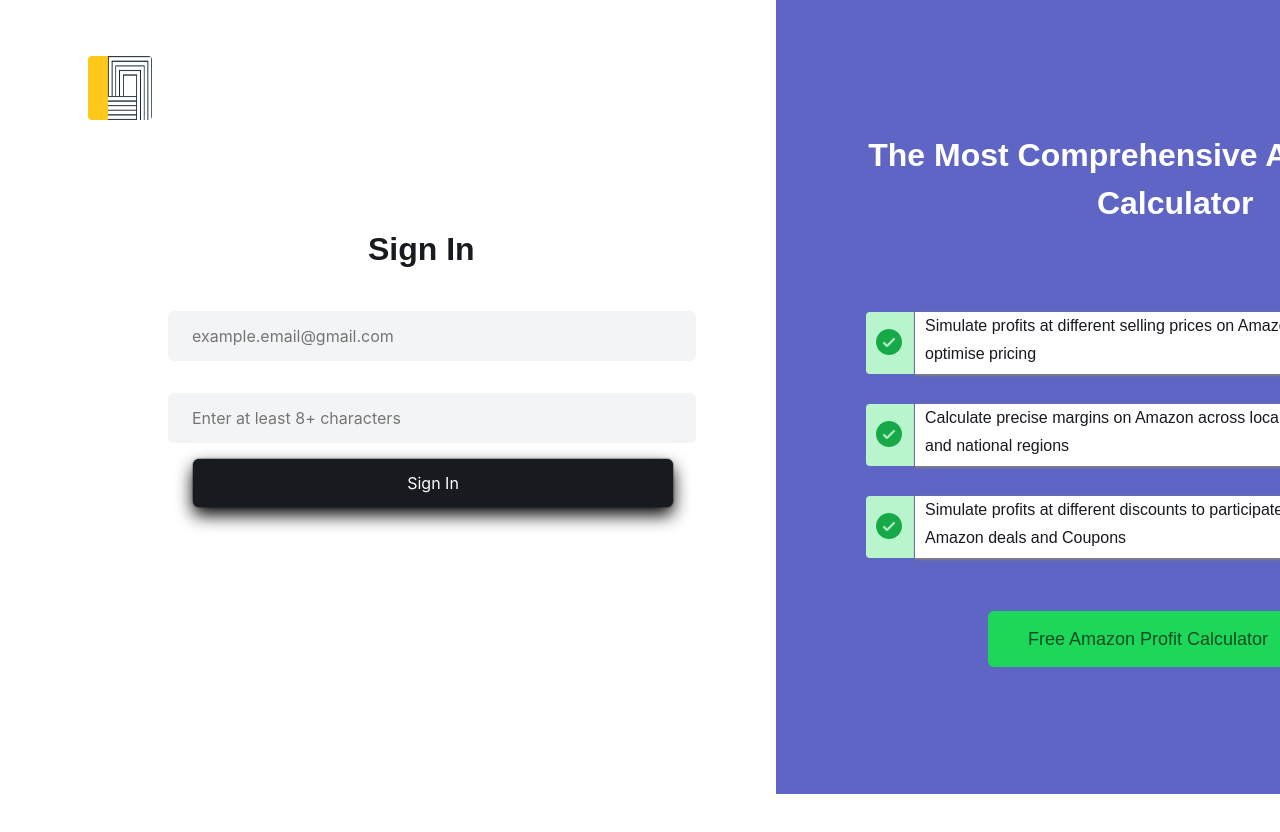
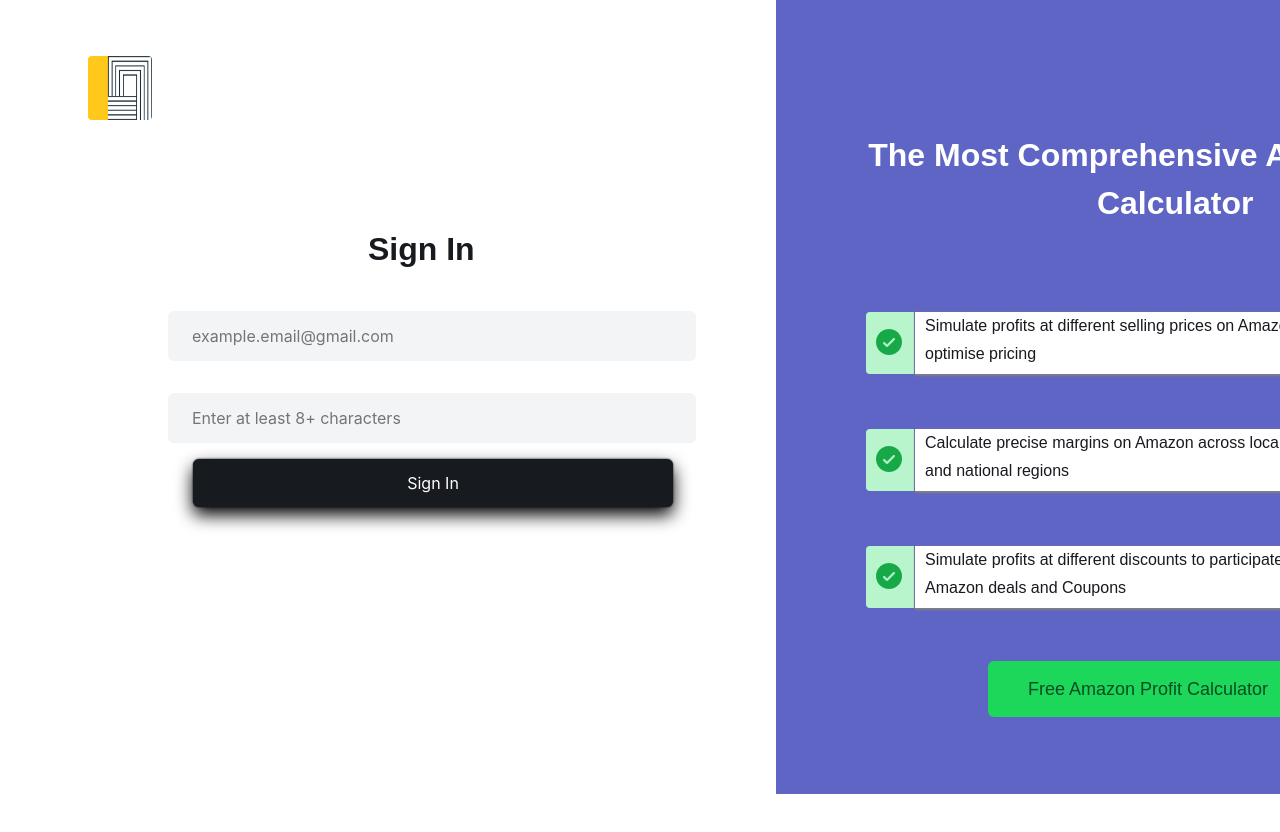
Before and after one commit to seller-square/HomePageV1, a React (Create React App) app: page / in a window 1280 px wide. Shown: the top 832 px of the page. Built offline with nearby package versions, Linux system fonts and the light colour scheme.

Commit message:
hover pointer update

```diff
--- a/src/index.css
+++ b/src/index.css
@@ -142,12 +142,15 @@ body{
   border-radius: 6px;
   font-family: Arial, Helvetica, sans-serif;
 }
+.calculator-btn:hover{
+  cursor: pointer;
+}
 a{
   text-decoration: none;
 }
 .box{
 display: flex;
-margin-top: 20px;
+margin-top: 45px;
 }
 .box-1{
   width: 48px;
```
